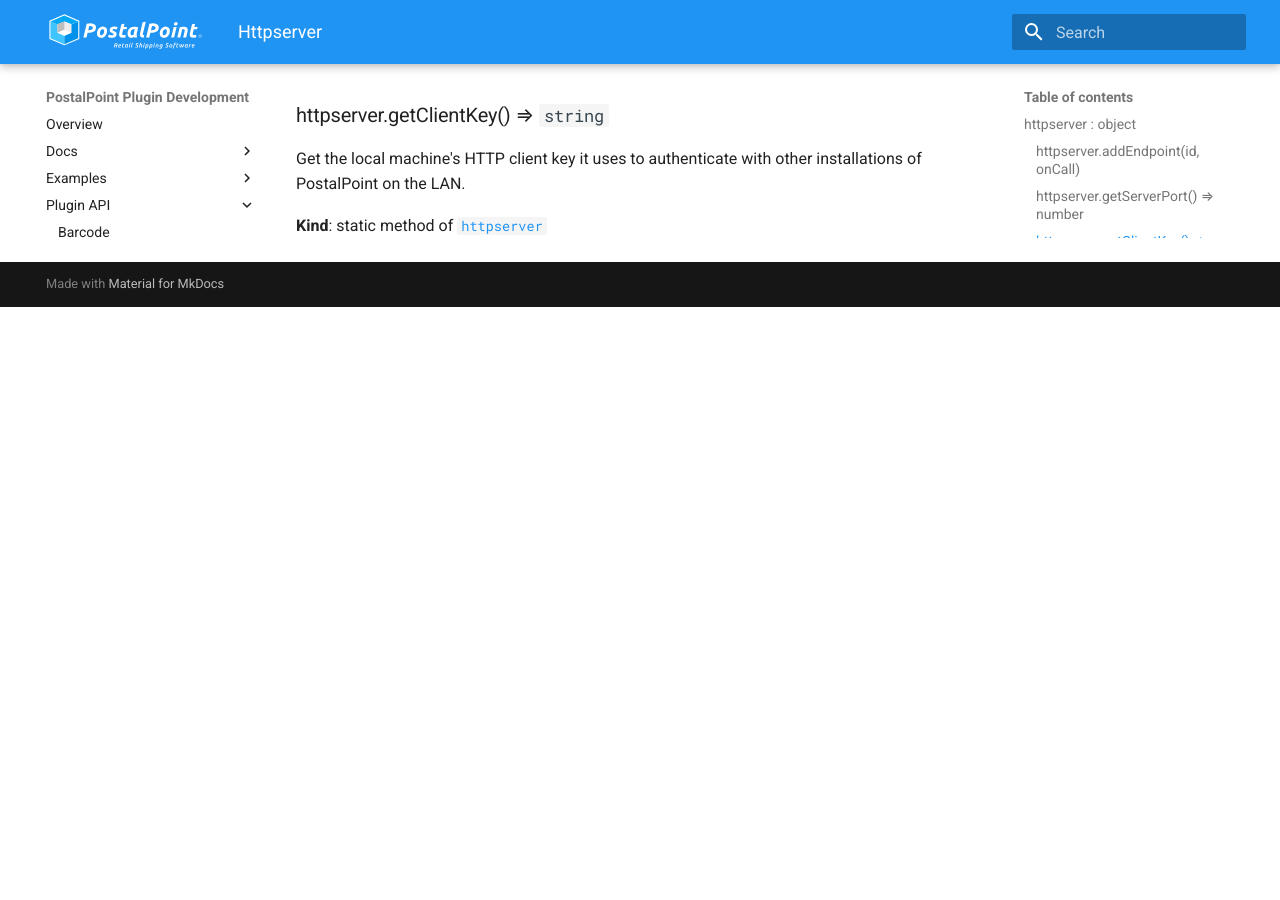
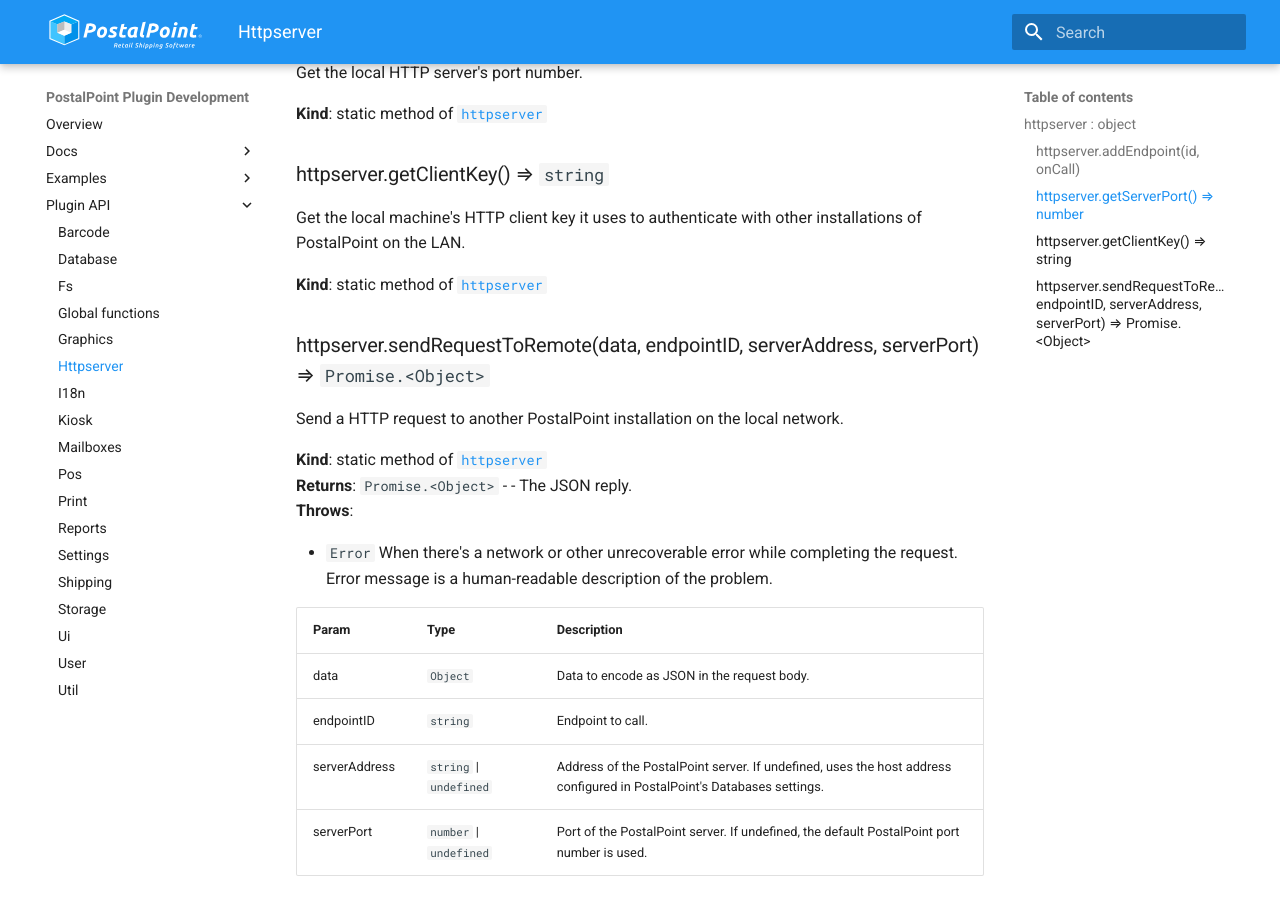
Before and after one commit to PostalPortal/PostalPoint_Plugins, an MkDocs documentation site: the page built from docs/Plugin API/httpserver.md, in a window 1280 px wide and 900 px high, scrolled down 1138 px. Built offline with MkDocs 1.6.1 and Material for MkDocs 9.7.7, drawn with Linux system fonts in a browser that asks for light colours; plug-ins that fetch from the network failed and are left out; the version menu is left out; before the commit the page ends 1445 px from its top, so only the background shows below that; some of the changed text lies outside the part shown.

Commit message:
Add HTTP API Server docs

```diff
--- a/docs/Plugin API/httpserver.md
+++ b/docs/Plugin API/httpserver.md
@@ -9,6 +9,7 @@
     * [.addEndpoint(id, onCall)](#httpserver.addEndpoint)
     * [.getServerPort()](#httpserver.getServerPort) ⇒ <code>number</code>
     * [.getClientKey()](#httpserver.getClientKey) ⇒ <code>string</code>
+    * [.sendRequestToRemote(data, endpointID, serverAddress, serverPort)](#httpserver.sendRequestToRemote) ⇒ <code>Promise.&lt;Object&gt;</code>
 
 <a name="httpserver.addEndpoint"></a>
 
@@ -47,3 +48,21 @@
 installations of PostalPoint on the LAN.
 
 **Kind**: static method of [<code>httpserver</code>](#httpserver)
+<a name="httpserver.sendRequestToRemote"></a>
+
+### httpserver.sendRequestToRemote(data, endpointID, serverAddress, serverPort) ⇒ <code>Promise.&lt;Object&gt;</code>
+Send a HTTP request to another PostalPoint installation on the local network.
+
+**Kind**: static method of [<code>httpserver</code>](#httpserver)
+**Returns**: <code>Promise.&lt;Object&gt;</code> - - The JSON reply.
+**Throws**:
+
+- <code>Error</code> When there's a network or other unrecoverable error while completing the request.  Error message is a human-readable description of the problem.
+
+
+| Param | Type | Description |
+| --- | --- | --- |
+| data | <code>Object</code> | Data to encode as JSON in the request body. |
+| endpointID | <code>string</code> | Endpoint to call. |
+| serverAddress | <code>string</code> \| <code>undefined</code> | Address of the PostalPoint server. If undefined, uses the host address configured in PostalPoint's Databases settings. |
+| serverPort | <code>number</code> \| <code>undefined</code> | Port of the PostalPoint server. If undefined, the default PostalPoint port number is used. |
```
Also changed, not shown: docs/Docs/HTTP_API_Server.md (added, +47 -0 lines).
